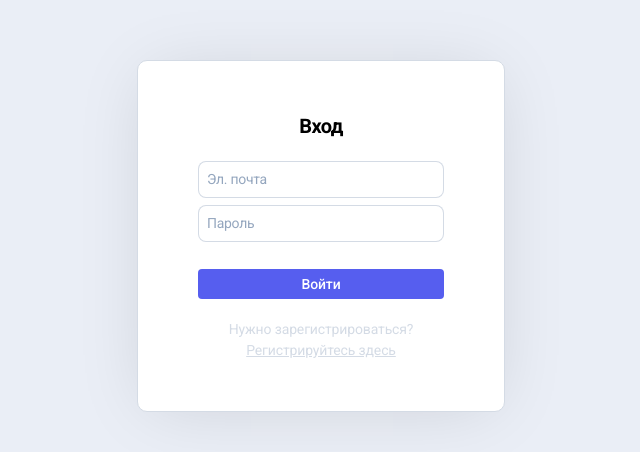
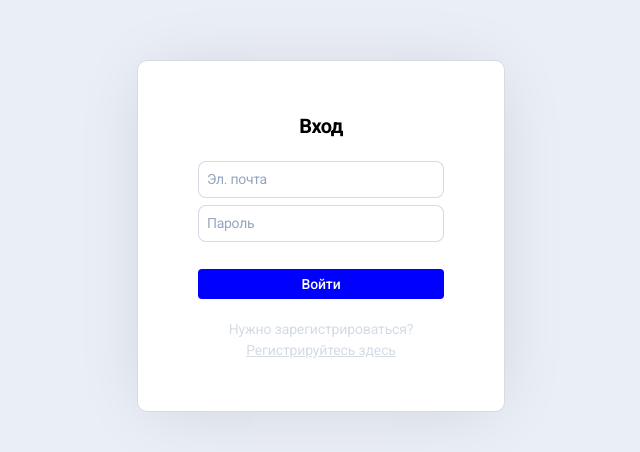
Before and after one commit to CrossKain/skypro-kanban, a React (Vite) app: page /login in a window 1280 px wide. Shown: the part 164-616 px from the top of the page, without its empty margins (319-959 px from the left). Built offline with nearby package versions, Linux system fonts and the light colour scheme.

Commit message:
курс

```diff
--- a/src/components/Login/Login.jsx
+++ b/src/components/Login/Login.jsx
@@ -14,7 +14,7 @@ const Login = ({ setAuth }) => {
     e.preventDefault();
     loginUser({ login: loginState, password: passwordState })
       .then(() => {
-        const userItem = JSON.parse(localStorage.getItem("user"))
+        const userItem = JSON.parse(localStorage.getItem("user"));
 
         setAuth(userItem);
         navigate(RoutesObject.MAIN);
@@ -59,6 +59,8 @@ const Login = ({ setAuth }) => {
                 onClick={(e) => login(e)}
                 className="modal__btn-enter _hover01"
                 id="btnEnter"
+                disabled={error ? "disabled" : ""}
+                style={{ backgroundColor: error ? "grey" : "blue" }}
               >
                 Войти
               </button>
```
